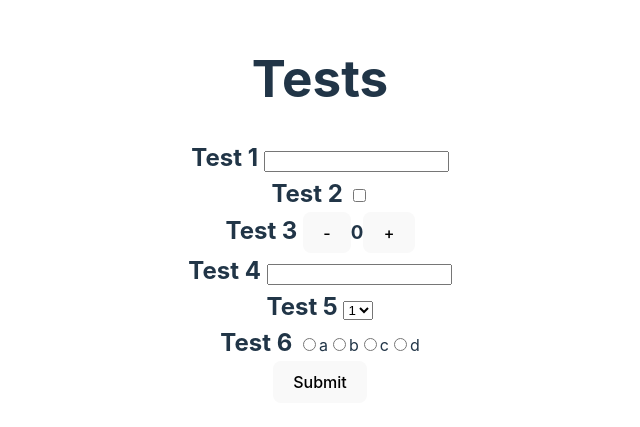
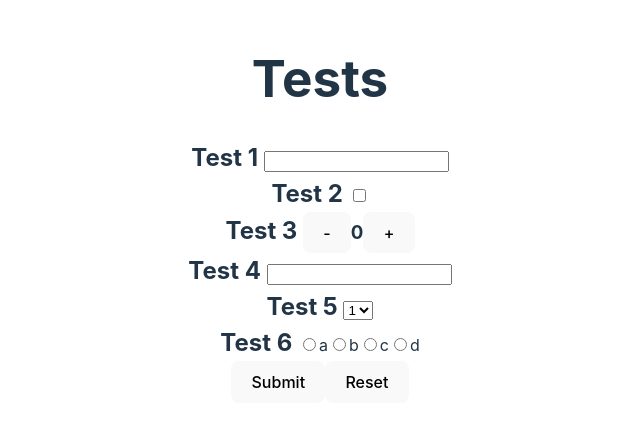
Before and after one commit to GreenBlitz/Scouting2024, a React (Vite) app in the folder vite-project/: page / in a window 1280 px wide. Shown: the part 191-618 px from the top of the page, without its empty margins (320-960 px from the left). Built offline with nearby package versions, Linux system fonts and the light colour scheme.

Commit message:
Yoni - reset

```diff
--- a/vite-project/src/scouter/ScouterApp.tsx
+++ b/vite-project/src/scouter/ScouterApp.tsx
@@ -4,16 +4,15 @@ import ScouterTab from "./ScouterTab";
 
 function ScouterApp() {
 
-    const [isSubmitted, submit] = useState(false);
-    const [formData, setFormData] = useState({});
+    const [formData, setFormData] = useState<Record<string,string> | undefined>(undefined);
 
-    if (isSubmitted)
+    if (formData)
         return <p>{JSON.stringify(formData)}</p>
 
 
     return (
     <>
-    <form onSubmit={(event) => handleSubmit(event, setFormData, submit)}>
+    <form onSubmit={(event) => handleSubmit(event, setFormData)} onReset={handleReset}>
         <ScouterTab name="Tests">
             <ScouterQuery queryType="text" name="Test 1 " />
             <ScouterQuery queryType="checkbox" name="Test 2 " />
@@ -23,6 +22,7 @@ function ScouterApp() {
             <ScouterQuery queryType="radio" name="Test 6 ">{["a","b","c","d"]}</ScouterQuery>
         </ScouterTab>
         <button type="submit">Submit</button>
+        <button type="reset">Reset</button>
     </form>
     </>
     );
@@ -30,8 +30,7 @@ function ScouterApp() {
 
 function handleSubmit(
     event: React.FormEvent<HTMLFormElement>,
-    setFormData: React.Dispatch<React.SetStateAction<{}>>,
-    submit: React.Dispatch<React.SetStateAction<boolean>>
+    setFormData: React.Dispatch<React.SetStateAction<Record<string, string> | undefined>>,
 ){
     const formData = new FormData(event.currentTarget);
     event.preventDefault();
@@ -40,6 +39,11 @@ function handleSubmit(
         formValues[key] = value.toString();
     }
     setFormData(formValues);
-    submit(true)
 }
+
+function handleReset(event: React.FormEvent<HTMLFormElement>) {
+    const formData = new FormData(event.currentTarget);
+    event.preventDefault();
+}
+
 export default ScouterApp;
--- a/vite-project/src/scouter/ScouterQuery.tsx
+++ b/vite-project/src/scouter/ScouterQuery.tsx
@@ -1,4 +1,4 @@
-import React, { ReactNode, useState } from "react";
+import React, { ReactNode, useCallback, useContext, useEffect, useState } from "react";
 
 type QueryType = "text" | "counter" | "checkbox" | "number" | "list" | "radio";
 type Required = boolean | undefined;
@@ -20,12 +20,13 @@ function ScouterQuery({name, queryType, required, children} : Props) {
 }
 
 function CounterQuery({name} : {name:string}) {
-    const [count, setCount] = useState(0)
+    const [count, setCount] = useState(0);
+
     return (
         <>
         <button type="button" onClick={() => setCount(Math.max(count - 1,0))}>-</button>
             <h3>{count}</h3>
-            <input type="hidden" id={name} name={name} value={count}/>
+            <input style={{display: "none"}} type="text" id={name} name={name} value={count} onReset={() => setCount(0)}/>
         <button type="button" onClick={() => setCount(count + 1)}>+</button>
         </>
     )
```
